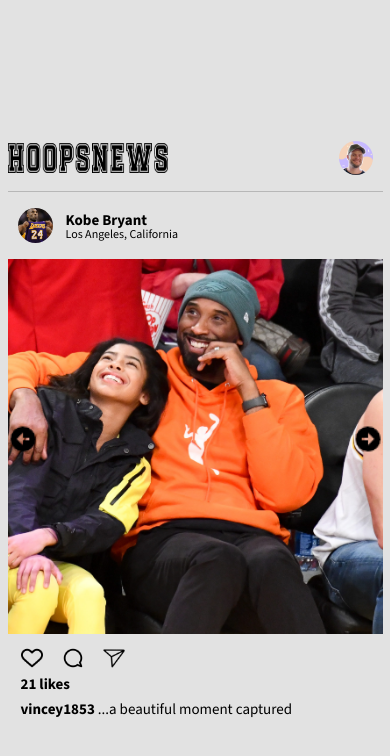
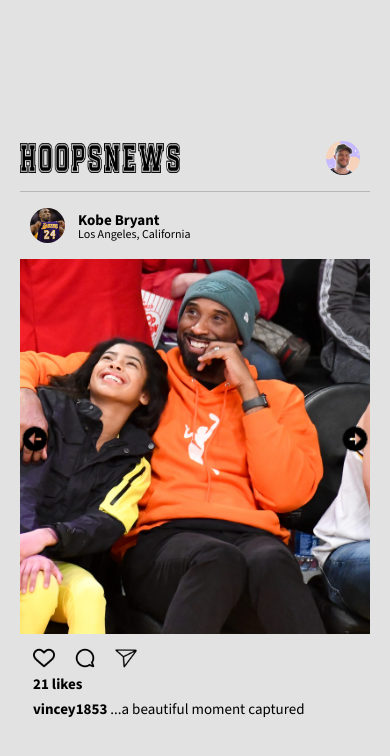
Before and after one commit to cdanderson76/cdaHoopsNews, a React (Vite) app: page / in a window 390 px wide. Shown: the top 756 px of the page. Built offline with nearby package versions, Linux system fonts and the light colour scheme.

Commit message:
small mobile design change

```diff
--- a/src/index.css
+++ b/src/index.css
@@ -30,7 +30,7 @@ header {
   display: flex;
   justify-content: space-between;
   align-items: center;
-  width: 375px;
+  width: 350px;
   height: 67px;
   border-bottom: 1px solid #00000031;
 }
@@ -49,7 +49,7 @@ header {
 }
 
 .container {
-  width: 375px;
+  width: 350px;
   /* height: 545px; */
   /* border: 2px solid black; */
   position: relative;
@@ -59,7 +59,7 @@ header {
   display: flex;
   flex-direction: row;
   align-items: center;
-  width: 375px;
+  width: 350px;
   height: 67px;
   /* border: 2px solid black; */
 }
@@ -94,7 +94,7 @@ h3 {
 }
 
 .container .main-image {
-  width: 375px;
+  width: 350px;
   height: 375px;
   /* border: 2px solid black; */
   object-fit: cover;
```
